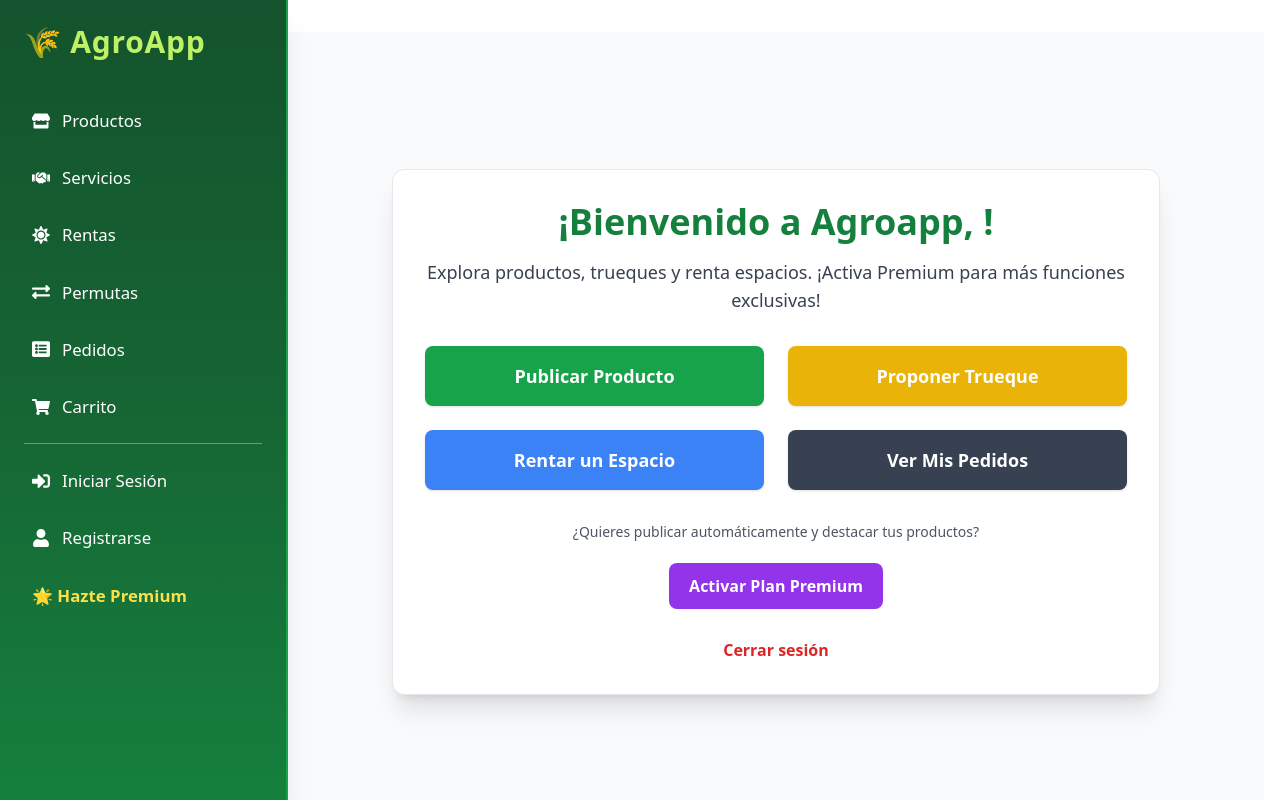
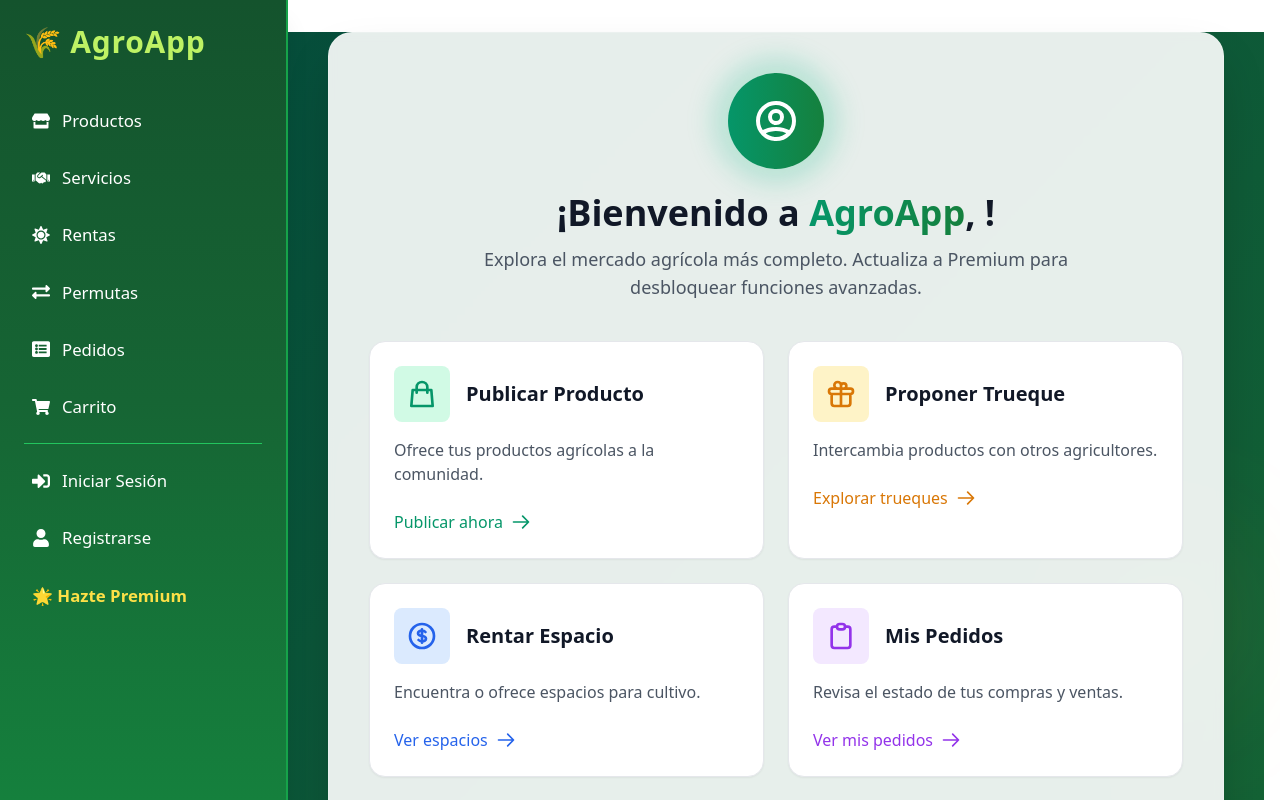
Before and after one commit to Juanes-crypto/grupo-agro, a React (Vite) app: page /welcome in a window 1280 px wide. Shown: the top 800 px of the page. Built offline with nearby package versions, Linux system fonts and the light colour scheme.

Commit message:
practicando reidseños

```diff
--- a/package.json
+++ b/package.json
@@ -12,7 +12,7 @@
   "dependencies": {
     "@heroicons/react": "^2.2.0",
     "axios": "^1.10.0",
-    "framer-motion": "^12.23.6",
+    "framer-motion": "^12.23.12",
     "jwt-decode": "^4.0.0",
     "react": "^19.1.0",
     "react-dom": "^19.1.0",
--- a/src/pages/WelcomePage.jsx
+++ b/src/pages/WelcomePage.jsx
@@ -1,9 +1,17 @@
 // src/pages/WelcomePage.jsx
-
 import React, { useContext } from 'react';
 import { AuthContext } from '../context/AuthContext';
 import { Link, useNavigate } from 'react-router-dom';
 import { motion } from 'framer-motion';
+import {
+  ArrowRightIcon,
+  GiftIcon,
+  SparklesIcon,
+  ShoppingBagIcon,
+  CurrencyDollarIcon,
+  UserCircleIcon,
+  LogoutIcon
+} from '@heroicons/react/outline';
 
 function WelcomePage() {
   const { user, logout } = useContext(AuthContext);
@@ -17,49 +25,207 @@ function WelcomePage() {
 
   return (
     <motion.div
-      initial={{ opacity: 0, y: 30 }}
-      animate={{ opacity: 1, y: 0 }}
-      exit={{ opacity: 0, y: -30 }}
+      initial={{ opacity: 0 }}
+      animate={{ opacity: 1 }}
       transition={{ duration: 0.6 }}
-      className="min-h-screen bg-gray-50 flex flex-col items-center justify-center px-6 py-10 font-inter"
+      className="min-h-screen bg-gradient-to-br from-emerald-900 to-green-800 flex flex-col items-center justify-center px-4 sm:px-6 lg:px-8 font-sans"
     >
-      <div className="max-w-3xl w-full bg-white border rounded-xl shadow-xl p-8 text-center">
-        <h1 className="text-4xl font-bold text-green-700 mb-4">
-          ¡Bienvenido a Agroapp, {user?.username}!
-        </h1>
+      {/* Floating Elements */}
+      <div className="fixed top-20 left-10 w-32 h-32 rounded-full bg-emerald-400/10 blur-3xl animate-float"></div>
+      <div className="fixed bottom-20 right-10 w-40 h-40 rounded-full bg-amber-400/10 blur-3xl animate-float-delay"></div>
 
-        <p className="text-gray-700 text-lg mb-8">
-          {isPremium
-            ? 'Tu cuenta premium está activa. Puedes publicar automáticamente y gestionar tu inventario visual.'
-            : 'Explora productos, trueques y renta espacios. ¡Activa Premium para más funciones exclusivas!'}
-        </p>
-
-        <div className="grid grid-cols-1 md:grid-cols-2 gap-6 mb-6">
-          <Link to="/create-product" className="btn-green">Publicar Producto</Link>
-          <Link to="/products" className="btn-yellow">Proponer Trueque</Link>
-          <Link to="/rentals" className="btn-blue">Rentar un Espacio</Link>
-          <Link to="/my-orders" className="btn-gray">Ver Mis Pedidos</Link>
-        </div>
-
-        {!isPremium && (
-          <div className="mt-8">
-            <p className="text-sm text-gray-600 mb-2">
-              ¿Quieres publicar automáticamente y destacar tus productos?
-            </p>
-            <br />
-            <Link to="/premium-upsell" className="btn-purple">Activar Plan Premium</Link>
+      {/* Main Card */}
+      <motion.div
+        initial={{ y: 30, opacity: 0 }}
+        animate={{ y: 0, opacity: 1 }}
+        transition={{ delay: 0.2, duration: 0.6 }}
+        className="w-full max-w-4xl bg-white/90 backdrop-blur-sm rounded-3xl shadow-2xl overflow-hidden border border-white/20"
+      >
+        {/* Premium Header */}
+        {isPremium && (
+          <div className="bg-gradient-to-r from-amber-400 to-yellow-500 py-3 px-6 flex items-center justify-center">
+            <SparklesIcon className="h-6 w-6 text-white mr-2" />
+            <span className="text-white font-bold text-sm uppercase tracking-wider">Cuenta Premium Activa</span>
           </div>
         )}
 
+        <div className="p-8 sm:p-10">
+          {/* Welcome Section */}
+          <div className="text-center mb-10">
+            <motion.div
+              initial={{ scale: 0.9 }}
+              animate={{ scale: 1 }}
+              transition={{ type: 'spring', stiffness: 300 }}
+              className="inline-block mb-6"
+            >
+              <div className="relative">
+                <div className="absolute -inset-4 bg-emerald-500/20 rounded-full blur-md"></div>
+                <div className="relative bg-gradient-to-r from-emerald-600 to-green-700 text-white p-4 rounded-full w-24 h-24 flex items-center justify-center mx-auto">
+                  <UserCircleIcon className="h-12 w-12" />
+                </div>
+              </div>
+            </motion.div>
+
+            <h1 className="text-3xl sm:text-4xl font-bold text-gray-900 mb-3">
+              ¡Bienvenido a <span className="text-transparent bg-clip-text bg-gradient-to-r from-emerald-600 to-green-700">AgroApp</span>, {user?.username}!
+            </h1>
+
+            <p className="text-lg text-gray-600 max-w-2xl mx-auto">
+              {isPremium
+                ? 'Disfruta de todas las ventajas de tu cuenta Premium. Publica sin límites y accede a herramientas exclusivas.'
+                : 'Explora el mercado agrícola más completo. Actualiza a Premium para desbloquear funciones avanzadas.'}
+            </p>
+          </div>
+
+          {/* Action Cards Grid */}
+          <div className="grid grid-cols-1 md:grid-cols-2 gap-6 mb-10">
+            {/* Product Card */}
+            <motion.div
+              whileHover={{ y: -5 }}
+              className="bg-white border border-gray-200 rounded-2xl shadow-sm overflow-hidden hover:shadow-md transition-all duration-300"
+            >
+              <div className="p-6">
+                <div className="flex items-center mb-4">
+                  <div className="bg-emerald-100 p-3 rounded-lg mr-4">
+                    <ShoppingBagIcon className="h-8 w-8 text-emerald-600" />
+                  </div>
+                  <h3 className="text-xl font-bold text-gray-900">Publicar Producto</h3>
+                </div>
+                <p className="text-gray-600 mb-6">Ofrece tus productos agrícolas a la comunidad.</p>
+                <Link
+                  to="/create-product"
+                  className="inline-flex items-center text-emerald-600 font-medium group"
+                >
+                  <span>Publicar ahora</span>
+                  <ArrowRightIcon className="h-5 w-5 ml-2 group-hover:translate-x-1 transition-transform" />
+                </Link>
+              </div>
+            </motion.div>
+
+            {/* Trade Card */}
+            <motion.div
+              whileHover={{ y: -5 }}
+              className="bg-white border border-gray-200 rounded-2xl shadow-sm overflow-hidden hover:shadow-md transition-all duration-300"
+            >
+              <div className="p-6">
+                <div className="flex items-center mb-4">
+                  <div className="bg-amber-100 p-3 rounded-lg mr-4">
+                    <GiftIcon className="h-8 w-8 text-amber-600" />
+                  </div>
+                  <h3 className="text-xl font-bold text-gray-900">Proponer Trueque</h3>
+                </div>
+                <p className="text-gray-600 mb-6">Intercambia productos con otros agricultores.</p>
+                <Link
+                  to="/products"
+                  className="inline-flex items-center text-amber-600 font-medium group"
+                >
+                  <span>Explorar trueques</span>
+                  <ArrowRightIcon className="h-5 w-5 ml-2 group-hover:translate-x-1 transition-transform" />
+                </Link>
+              </div>
+            </motion.div>
+
+            {/* Rentals Card */}
+            <motion.div
+              whileHover={{ y: -5 }}
+              className="bg-white border border-gray-200 rounded-2xl shadow-sm overflow-hidden hover:shadow-md transition-all duration-300"
+            >
+              <div className="p-6">
+                <div className="flex items-center mb-4">
+                  <div className="bg-blue-100 p-3 rounded-lg mr-4">
+                    <CurrencyDollarIcon className="h-8 w-8 text-blue-600" />
+                  </div>
+                  <h3 className="text-xl font-bold text-gray-900">Rentar Espacio</h3>
+                </div>
+                <p className="text-gray-600 mb-6">Encuentra o ofrece espacios para cultivo.</p>
+                <Link
+                  to="/rentals"
+                  className="inline-flex items-center text-blue-600 font-medium group"
+                >
+                  <span>Ver espacios</span>
+                  <ArrowRightIcon className="h-5 w-5 ml-2 group-hover:translate-x-1 transition-transform" />
+                </Link>
+              </div>
+            </motion.div>
+
+            {/* Orders Card */}
+            <motion.div
+              whileHover={{ y: -5 }}
+              className="bg-white border border-gray-200 rounded-2xl shadow-sm overflow-hidden hover:shadow-md transition-all duration-300"
+            >
+              <div className="p-6">
+                <div className="flex items-center mb-4">
+                  <div className="bg-purple-100 p-3 rounded-lg mr-4">
+                    <svg xmlns="http://www.w3.org/2000/svg" className="h-8 w-8 text-purple-600" fill="none" viewBox="0 0 24 24" stroke="currentColor">
+                      <path strokeLinecap="round" strokeLinejoin="round" strokeWidth={2} d="M9 5H7a2 2 0 00-2 2v12a2 2 0 002 2h10a2 2 0 002-2V7a2 2 0 00-2-2h-2M9 5a2 2 0 002 2h2a2 2 0 002-2M9 5a2 2 0 012-2h2a2 2 0 012 2" />
+                    </svg>
+                  </div>
+                  <h3 className="text-xl font-bold text-gray-900">Mis Pedidos</h3>
+                </div>
+                <p className="text-gray-600 mb-6">Revisa el estado de tus compras y ventas.</p>
+                <Link
+                  to="/my-orders"
+                  className="inline-flex items-center text-purple-600 font-medium group"
+                >
+                  <span>Ver mis pedidos</span>
+                  <ArrowRightIcon className="h-5 w-5 ml-2 group-hover:translate-x-1 transition-transform" />
+                </Link>
+              </div>
+            </motion.div>
+          </div>
+
+          {/* Premium Upsell */}
+          {!isPremium && (
+            <motion.div
+              initial={{ opacity: 0, y: 20 }}
+              animate={{ opacity: 1, y: 0 }}
+              transition={{ delay: 0.4 }}
+              className="bg-gradient-to-r from-purple-500 to-indigo-600 rounded-2xl p-6 sm:p-8 text-white mb-8"
+            >
+              <div className="flex flex-col md:flex-row items-center justify-between">
+                <div className="mb-4 md:mb-0 md:mr-6">
+                  <h3 className="text-xl font-bold mb-2">Desbloquea todo el potencial</h3>
+                  <p className="text-purple-100 max-w-lg">
+                    Con Premium, publica sin límites, destaca tus productos y accede a herramientas exclusivas para hacer crecer tu negocio agrícola.
+                  </p>
+                </div>
+                <Link
+                  to="/premium-upsell"
+                  className="whitespace-nowrap bg-white text-purple-600 hover:bg-gray-100 font-bold py-3 px-6 rounded-full shadow-lg transition-all duration-300 flex items-center"
+                >
+                  <SparklesIcon className="h-5 w-5 mr-2" />
+                  <span>Activar Premium</span>
+                </Link>
+              </div>
+            </motion.div>
+          )}
+
+          {/* Logout */}
           <motion.button
             onClick={handleLogout}
             whileHover={{ scale: 1.05 }}
             whileTap={{ scale: 0.95 }}
-          className="mt-10 text-red-600 hover:text-red-700 font-semibold transition"
+            className="flex items-center text-gray-500 hover:text-gray-700 font-medium transition mx-auto"
           >
-          Cerrar sesión
+            <LogoutIcon className="h-5 w-5 mr-2" />
+            <span>Cerrar sesión</span>
           </motion.button>
         </div>
+      </motion.div>
+
+      {/* Animated Background Elements */}
+      <style jsx>{`
+        @keyframes float {
+          0%, 100% { transform: translateY(0) rotate(0deg); }
+          50% { transform: translateY(-20px) rotate(5deg); }
+        }
+        .animate-float {
+          animation: float 8s ease-in-out infinite;
+        }
+        .animate-float-delay {
+          animation: float 8s ease-in-out infinite 2s;
+        }
+      `}</style>
     </motion.div>
   );
 }
```
Also changed, not shown: 1 other file (tests, documents, lock files or other folders). Lines whose indentation alone changed are shown as unchanged.
